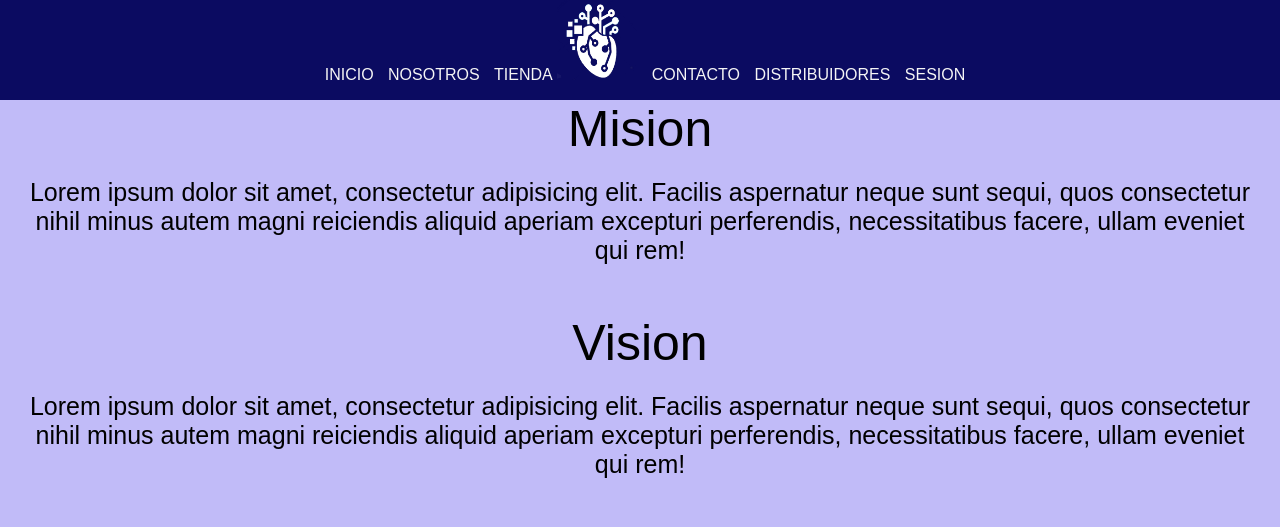
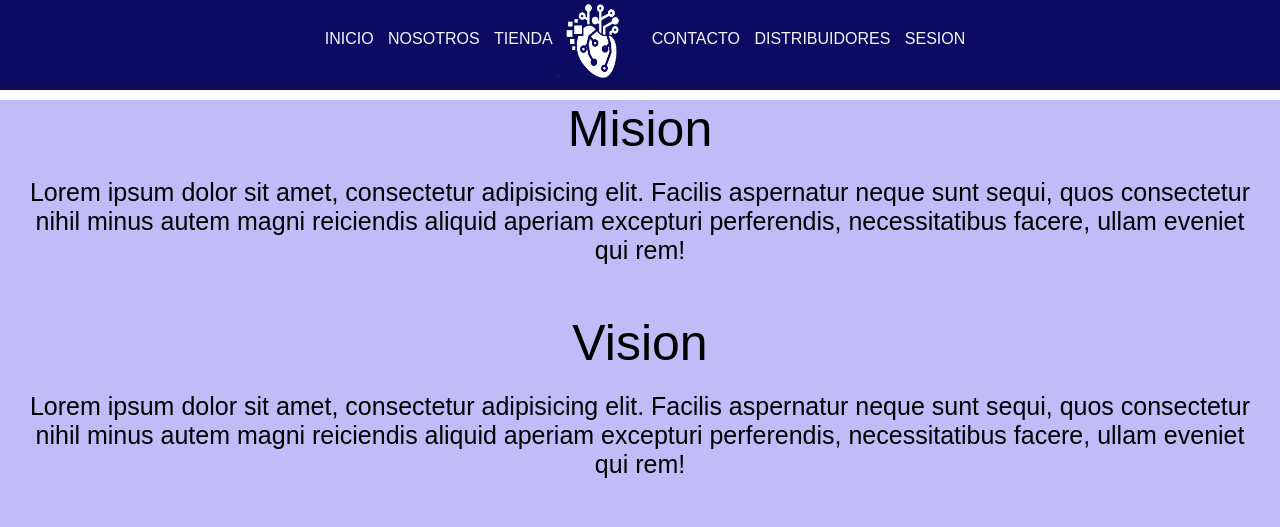
Before and after one commit to Mike123A/IMS2019, a PHP site: page /Sesion.html in a window 1280 px wide. Shown: the top 527 px of the page. Run offline with PHP 8.4, Linux system fonts and the light colour scheme.

Commit message:
Terminacion de menu

```diff
--- a/IMS/FrontIMS/css/estilo.css
+++ b/IMS/FrontIMS/css/estilo.css
@@ -5,9 +5,10 @@
 }
 header{
 	width: 100%;
-	height: 100px;
+	height: 90px;
 	background: #0B0B61;
 	display: inline-block;
+	position: fixed;
 }
 header nav{
 	text-align: center;
@@ -20,6 +21,8 @@
 header nav ul li{
 	display: inline-flex;
 	text-align: center;
+	vertical-align: top;
+	margin-top: 30px;
 }
 header nav ul li a{
 	font-size: 16px;
@@ -45,6 +48,7 @@
 	margin: 0px 25px 0px 25px;
 }
 section{
+	margin-top: 100px;
 	width: 100%;
 	text-align: center;
 	background: #f5f5f5;
```
